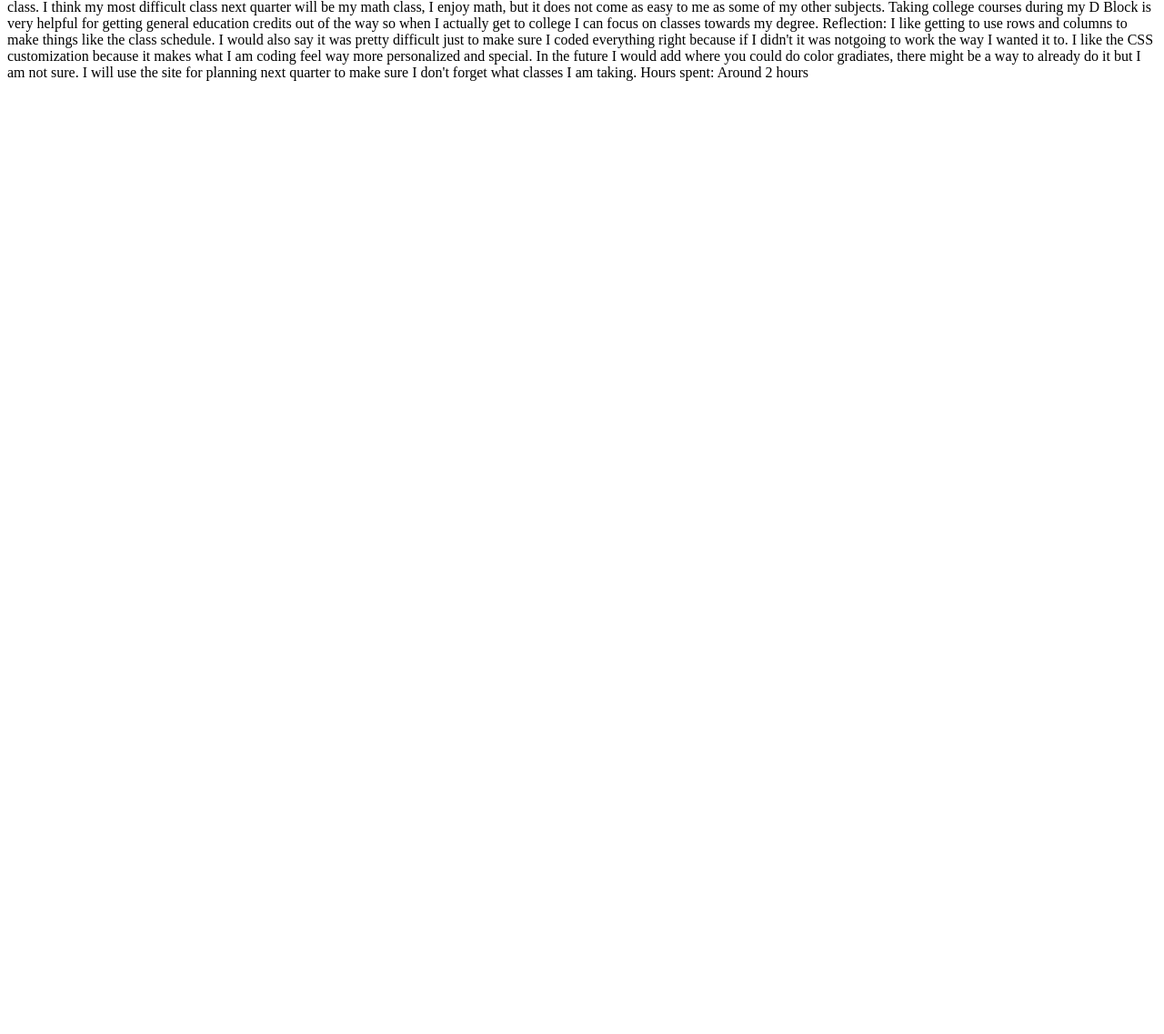
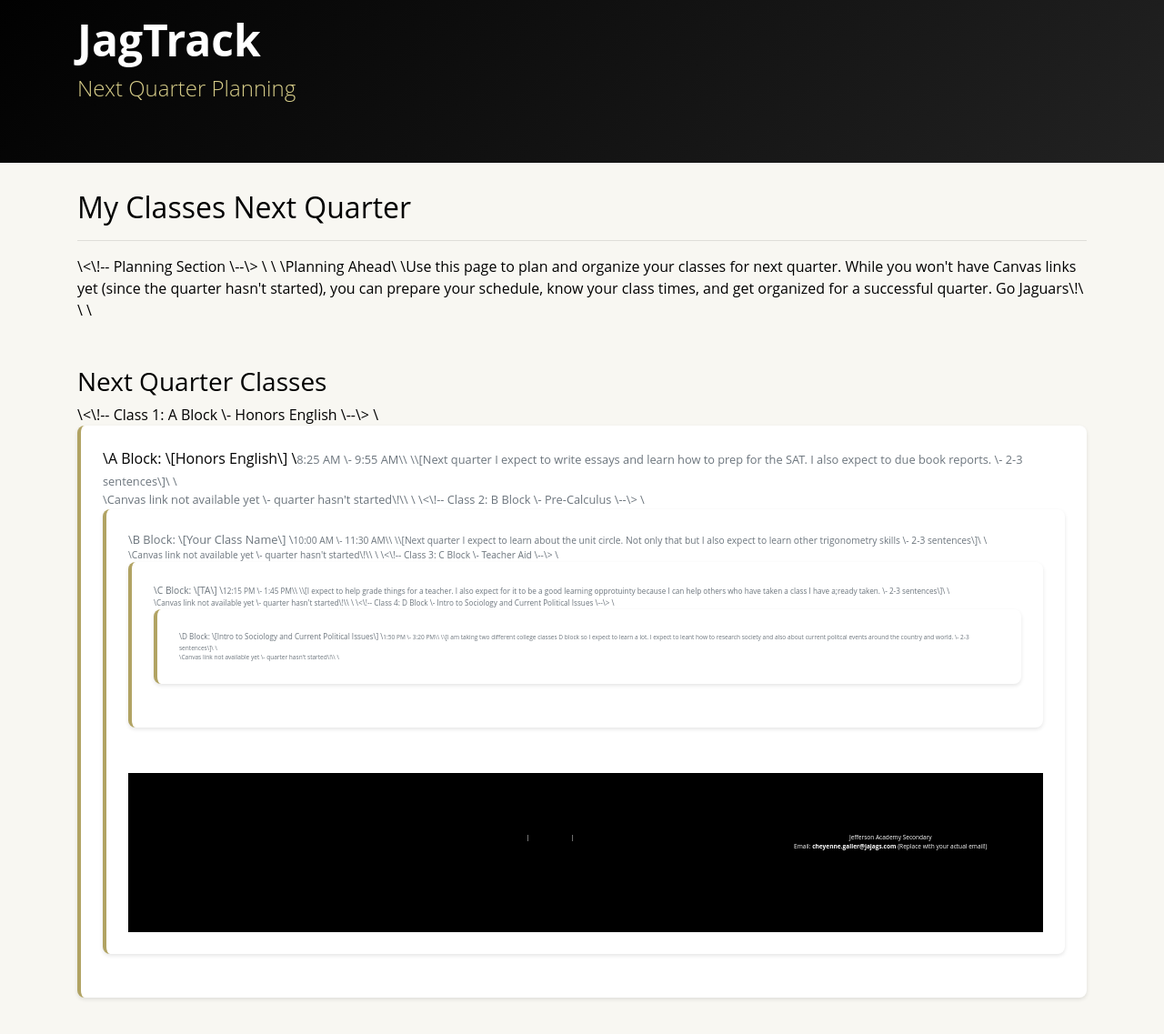
Before and after one commit to cheyennegaller-cmyk/Capstoneprj, a website: page myclassesnextquarter.html in a window 1280 px wide. Shown: the part 45-1182 px from the top of the page at 91% size. Before the commit the page ends 800 px from the top, so only its background shows below. Drawn offline with nearby package versions, Linux system fonts and the light colour scheme.

Commit message:
Checkpoint 3: Custom CSS and color theme

```diff
--- a/myclassesnextquarter.html
+++ b/myclassesnextquarter.html
@@ -1,9 +1,109 @@
-My Classes for Next Quarter:
- - A Block: [English honors] - [8:20am-9:55am]
- - B Block: [Precalculus] - [10:00am-11:30am]
- - C Block: [TA] - [12:15pm-1:45pm]
- - D Block: [Intro to Sociology and Current Political Issues] - [1:50pm-3:20pm]
 
- Explanation: I choose these classes because I want to challenge myself academically. I am most looking forward to my math, English, and Political class. I think my most difficult class next quarter will be my math class, I enjoy math, but it does not come as easy to me as some of my other subjects. Taking college courses during my D Block is very helpful for getting general education credits out of the way so when I actually get to college I can focus on classes towards my degree.
-Reflection: I like getting to use rows and columns to make things like the class schedule. I would also say it was pretty difficult just to make sure I coded everything right because if I didn't it was notgoing to work the way I wanted it to. I like the CSS customization because it makes what I am coding feel way more personalized and special. In the future I would add where you could do color gradiates, there might be a way to already do it but I am not sure. I will use the site for planning next quarter to make sure I don't forget what classes I am taking.
-Hours spent: Around 2 hours
+
+<!DOCTYPE html>
+ <html lang="en">
+<head>
+ <!-- Required meta tags always come first -->
+ <meta charset="utf-8" />
+ <meta name="viewport" content="width=device-width, initial-scale=1" />
+<!-- Bootstrap CSS -->
+ <link rel="stylesheet" href="node_modules/bootstrap/dist/css/bootstrap.min.css" />
+ <!-- Custom CSS -->
+ <link rel="stylesheet" href="css/styles.css" />
+<title>JagTrack - Next Quarter Planning</title>
+ </head>
+<body>
+<header class="jumbotron jumbotron-fluid">
+ <div class="container">
+ <div class="row">
+ <div class="col">
+ <h1>JagTrack</h1>
+ <h2>Next Quarter Planning</h2>
+ </div>
+ </div>
+ </div>
+ </header>
+<div class="container">
+ <div class="row">
+ <div class="col">
+ <h2>My Classes Next Quarter</h2>
+ <hr />
+ </div>
+ </div>
+ \<\!-- Planning Section \--\>
+  \<div\>
+      \<div\>
+          \<h3\>Planning Ahead\</h3\>
+          \<p\>Use this page to plan and organize your classes for next quarter. While you won't have Canvas links yet (since the quarter hasn't started), you can prepare your schedule, know your class times, and get organized for a successful quarter. Go Jaguars\!\</p\>
+      \</div\>
+  \</div\>
+
+
+ <!-- Next Quarter Classes Section -->
+ <div class="row row-content">
+ <div class="col">
+ <h3>Next Quarter Classes</h3>
+ \<\!-- Class 1: A Block \- Honors English \--\>
+  \<div class="class-card"\>
+      \<h4\>A Block: \[Honors English\] \<small class="text-muted"\>8:25 AM \- 9:55 AM\</small\>\</h4\>
+      \<p\>\[Next quarter I expect to write essays and learn how to prep for the SAT. I also expect to due book reports. \- 2-3 sentences\]\</p\>
+      \<p class="text-muted"\>\<em\>Canvas link not available yet \- quarter hasn't started\!\</em\>\</p\>
+  \</div\>
+
+
+  \<\!-- Class 2: B Block \- Pre-Calculus \--\>
+  \<div class="class-card"\>
+      \<h4\>B Block: \[Your Class Name\] \<small class="text-muted"\>10:00 AM \- 11:30 AM\</small\>\</h4\>
+      \<p\>\[Next quarter I expect to learn about the unit circle. Not only that but I also expect to learn other trigonometry skills \- 2-3 sentences\]\</p\>
+      \<p class="text-muted"\>\<em\>Canvas link not available yet \- quarter hasn't started\!\</em\>\</p\>
+  \</div\>
+
+
+  \<\!-- Class 3: C Block \- Teacher Aid \--\>
+  \<div class="class-card"\>
+      \<h4\>C Block: \[TA\] \<small class="text-muted"\>12:15 PM \- 1:45 PM\</small\>\</h4\>
+      \<p\>\[I expect to help grade things for a teacher. I also expect for it to be a good learning opprotuinty because I can help others who have taken a class I have a;ready taken. \- 2-3 sentences\]\</p\>
+      \<p class="text-muted"\>\<em\>Canvas link not available yet \- quarter hasn't started\!\</em\>\</p\>
+  \</div\>
+
+
+  \<\!-- Class 4: D Block \- Intro to Sociology and Current Political Issues \--\>
+  \<div class="class-card"\>
+      \<h4\>D Block: \[Intro to Sociology and Current Political Issues\] \<small class="text-muted"\>1:50 PM \- 3:20 PM\</small\>\</h4\>
+      \<p\>\[I am taking two different college classes D block so I expect to learn a lot. I expect to leant how to research society and also about current politcal events around the country and world. \- 2-3 sentences\]\</p\>
+      \<p class="text-muted"\>\<em\>Canvas link not available yet \- quarter hasn't started\!\</em\>\</p\>
+  \</div\>
+</div>
+ </div>
+<footer>
+ <div class="container">
+ <div class="row">
+ <div class="col-4 col-sm-2 offset-1">
+ <h5>Quick Links</h5>
+ <ul class="list-unstyled">
+ <li><a href="index.html">Home</a></li>
+ <li><a href="myclassesnextquarter.html">Next Quarter</a></li>
+ <li><a href="#">Resources</a></li>
+ <li><a href="#">Contact</a></li>
+ </ul>
+ </div>
+ <div class="col-6 col-sm-5 text-center">
+ <h5>Connect</h5>
+ <a href="#">Canvas Portal</a> |
+ <a href="#">Study Groups</a> |
+ <a href="#">Help Center</a>
+ </div>
+ <div class="col-sm-4 text-center">
+ <h5>Contact</h5>
+ Jefferson Academy Secondary<br />
+ Email: <strong>cheyenne.galler@jajags.com</strong> (Replace with your actual email!)
+ </div>
+ </div>
+ </div>
+ </footer>
+<!-- jQuery must come first, then Popper.js, then the Bootstrap JavaScript plugins.-->
+ <script src="node_modules/jquery/dist/jquery.slim.min.js"></script>
+ <script src="node_modules/popper.js/dist/umd/popper.min.js"></script>
+ <script src="node_modules/bootstrap/dist/js/bootstrap.min.js"></script>
+</body>
+</html>
```
Also changed, not shown: personalization.txt (+12 -0 lines).
